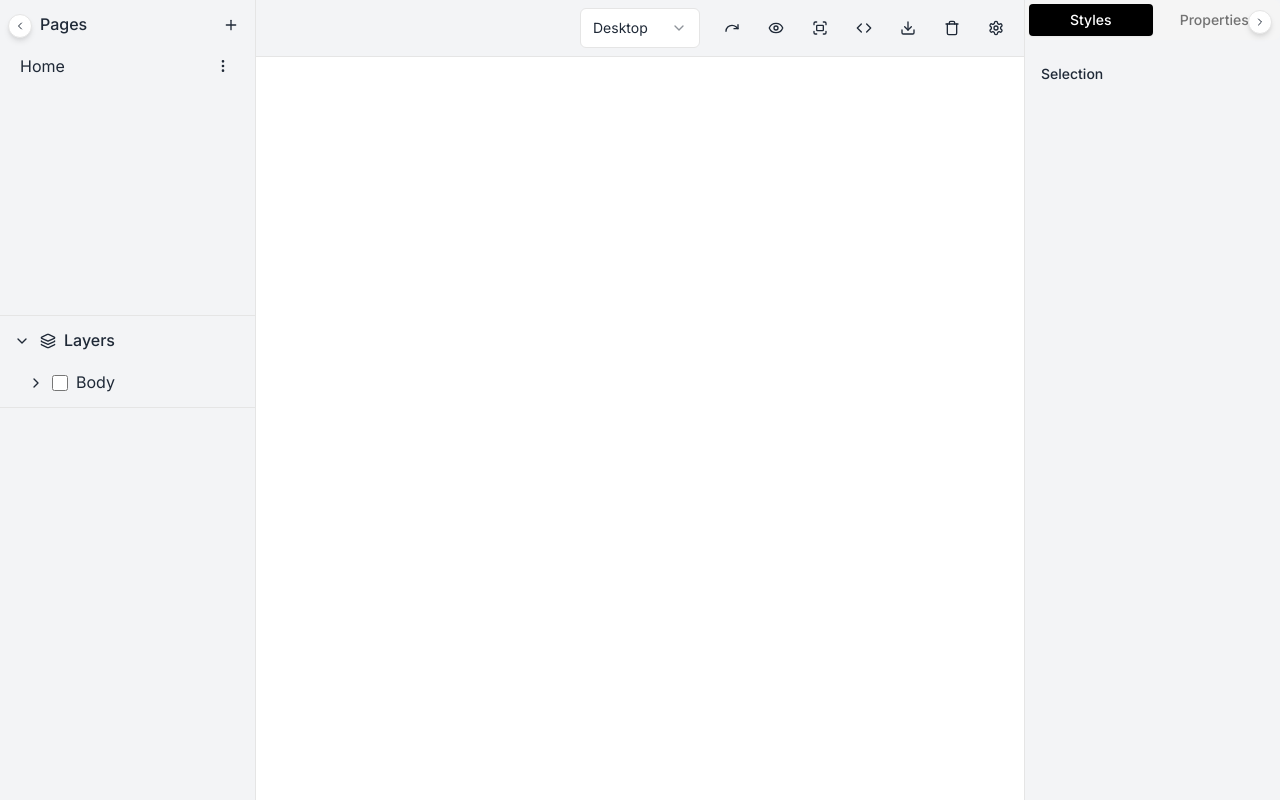
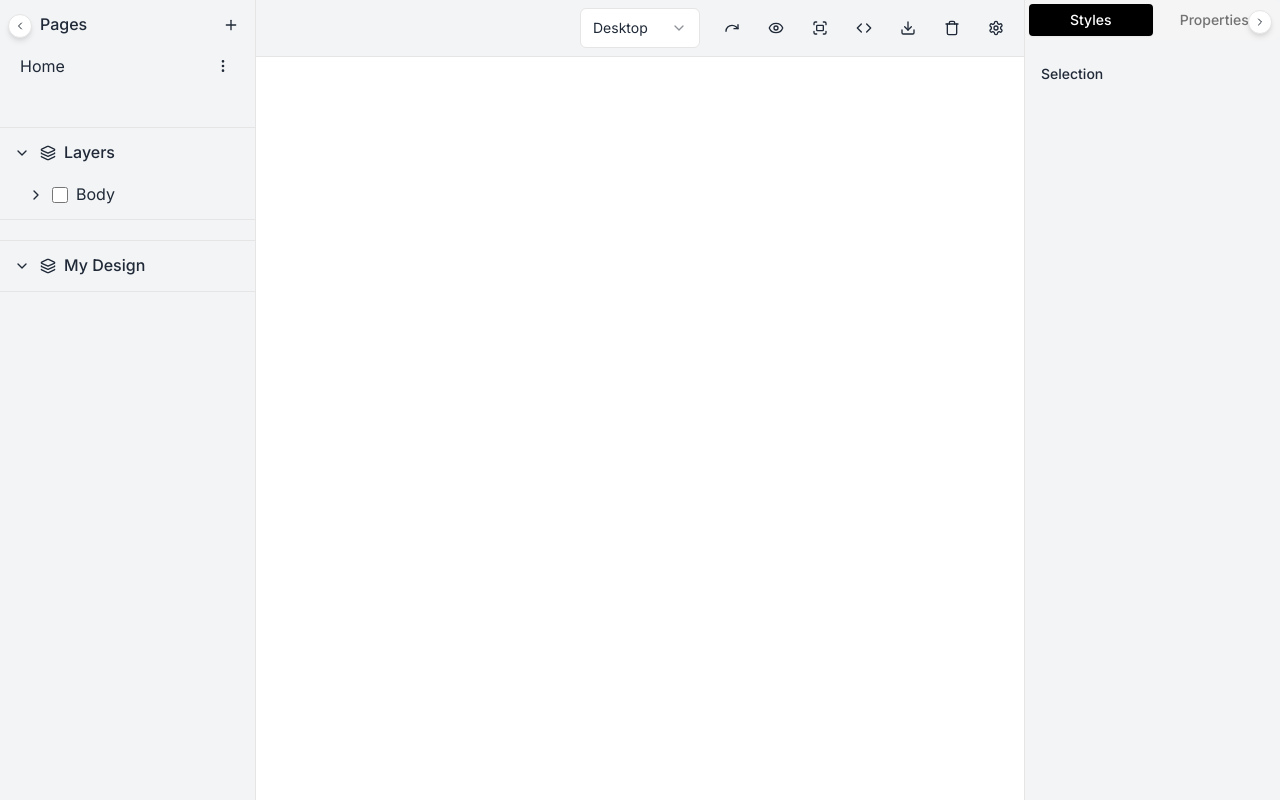
Before and after one commit to OpenNextCMS/openext, a Next.js app: page /Editor in a window 1280 px wide. Built offline with nearby package versions, Linux system fonts and the light colour scheme.

Commit message:
feat: enhance Page Management UI and add navigation to Editor; adjust sidebar layout

```diff
--- a/src/app/dashboard/pages/page.tsx
+++ b/src/app/dashboard/pages/page.tsx
@@ -3,8 +3,8 @@ import { useState, useEffect } from 'react';
 import { Button } from "@/components/ui/button";
 import { Card, CardContent, CardHeader, CardTitle } from '@/components/ui/card';
 import { Table, TableBody, TableCell, TableHead, TableHeader, TableRow } from '@/components/ui/table';
-import { Input } from "@/components/ui/input";
-import { Label } from "@/components/ui/label";
+import { LayoutTemplate, UserPlus } from 'lucide-react';
+import { useRouter } from 'next/navigation';
 
 interface Page {
   _id: string;
@@ -19,6 +19,7 @@ export default function PageList() {
   const [pages, setPages] = useState<Page[]>([]);
   const [loading, setLoading] = useState(true);
   const [error, setError] = useState<string | null>(null);
+  const router = useRouter()
 
   const backendUrl = process.env.NEXT_PUBLIC_BACKEND_URL || 'http://localhost:3000';
 
@@ -57,9 +58,21 @@ export default function PageList() {
 
   return (
     <Card className="p-6 mx-auto">
-      <CardHeader>
-        <CardTitle>Page Management</CardTitle>
-      </CardHeader>
+      <div className="flex flex-col md:flex-row md:items-center md:justify-between mb-8">
+        <div>
+          <h1 className="text-3xl font-bold tracking-tight">Page Management</h1>
+        </div>
+        <div className="mt-4 md:mt-0">
+          <Button
+            variant="default"
+            className="mr-2"
+            onClick={() => router.push("/Editor")}
+          >
+            <LayoutTemplate className="mr-2 h-4 w-4" />
+            Add Page
+          </Button>
+        </div>
+      </div>
       <CardContent>
         <Table>
           <TableHeader>
--- a/src/components/editor/left-sidebar.tsx
+++ b/src/components/editor/left-sidebar.tsx
@@ -94,7 +94,7 @@ export default function LeftSidebar() {
         </Collapsible>
       </div>
 
-      <div className="border-b border-t my-52">
+      <div className="border-b border-t my-5">
         <Collapsible open={layersOpen} onOpenChange={setLayersOpen}>
           <div className="flex items-center justify-between p-3">
             <div className="flex items-center gap-2">
@@ -118,6 +118,20 @@ export default function LeftSidebar() {
           </CollapsibleContent>
         </Collapsible>
       </div>
+
+      <div className="border-b border-t">
+        <Collapsible open={layersOpen} onOpenChange={setLayersOpen}>
+          <div className="flex items-center justify-between p-3">
+            <div className="flex items-center gap-2">
+              <Button variant="ghost" size="icon" className="h-5 w-5">
+                {layersOpen ? <ChevronDown className="h-4 w-4" /> : <ChevronRight className="h-4 w-4" />}
+              </Button>
+              <Layers className="h-4 w-4" />
+              <span className="font-medium">My Design</span>
+            </div>
+          </div>
+        </Collapsible>
+      </div>
     </div>
   )
 }
```
